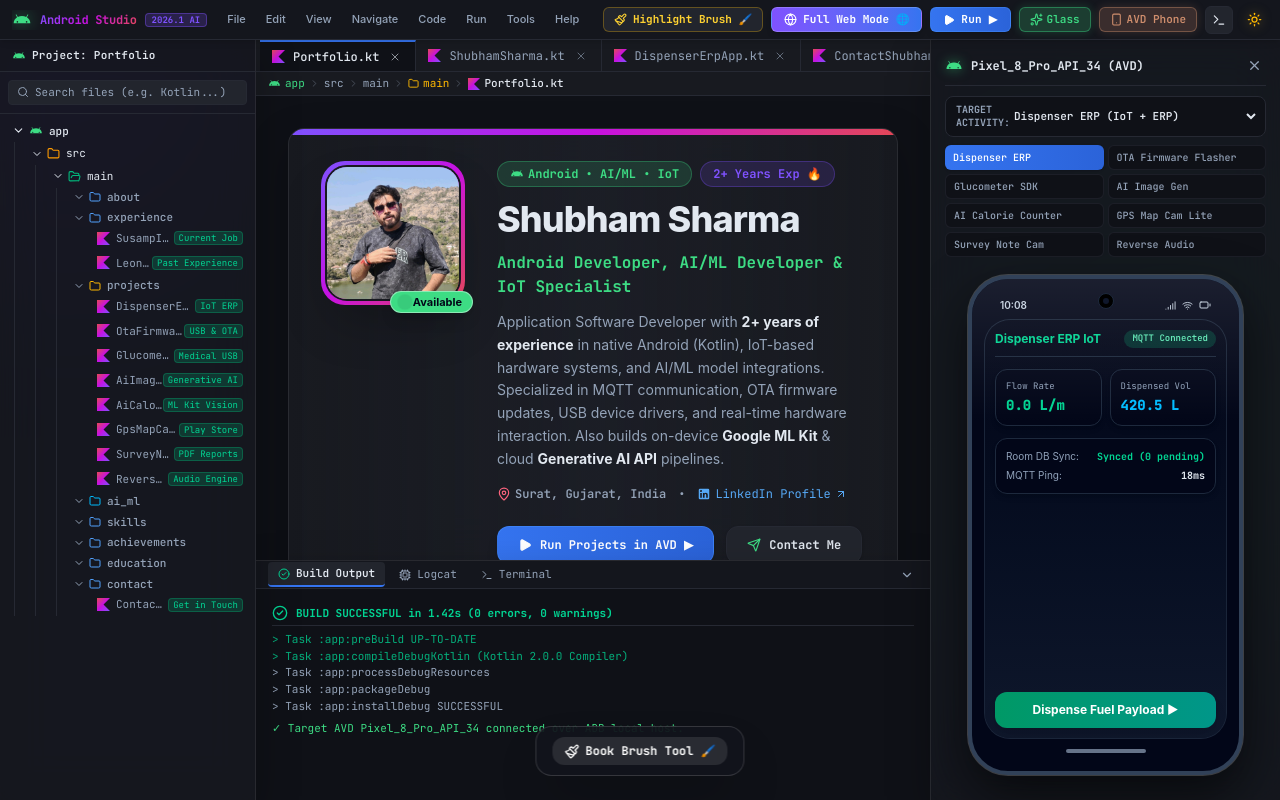
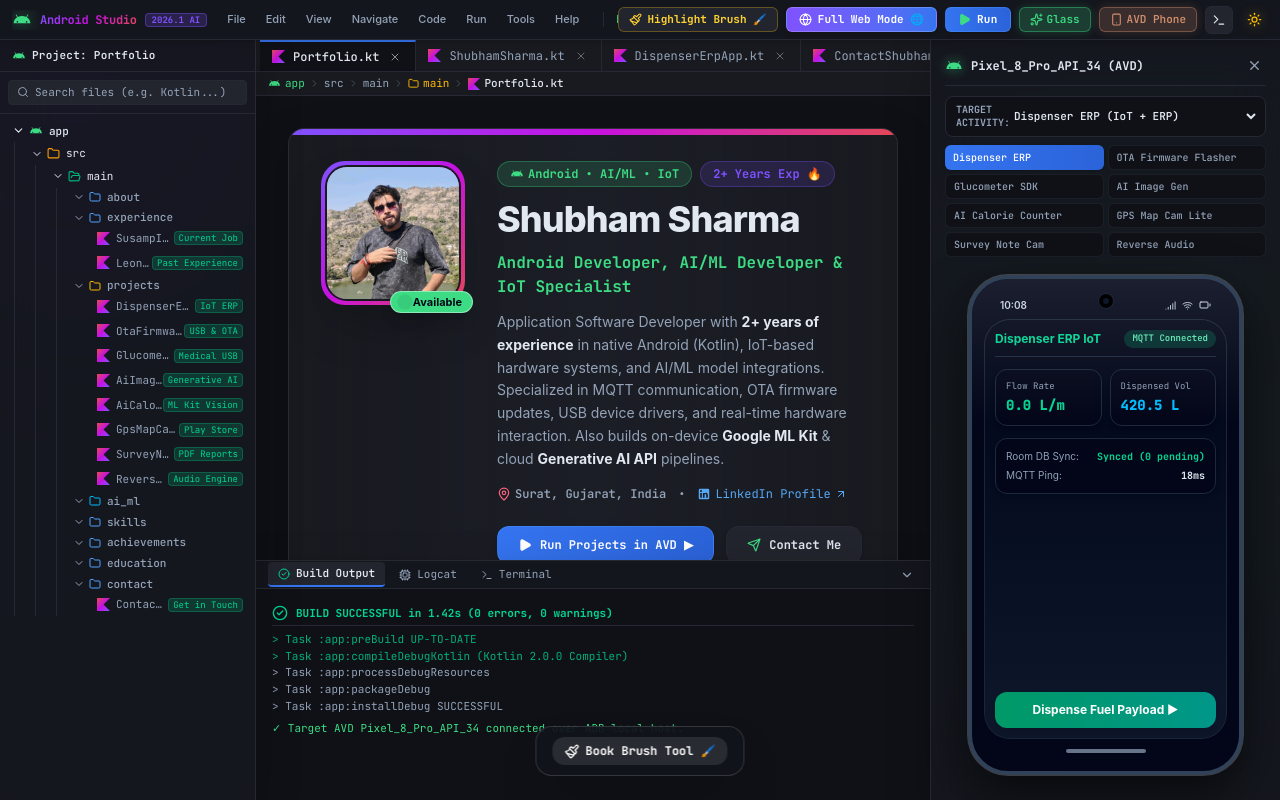
Before and after one commit to SharmaShubham07/Portfolio, a React (Vite) app: page / in a window 1280 px wide. Built offline with nearby package versions, Linux system fonts and the light colour scheme.

Commit message:
Fix duplicate run play icon in TopNavbar

```diff
--- a/src/components/TopNavbar.jsx
+++ b/src/components/TopNavbar.jsx
@@ -114,14 +114,14 @@
           )}
         </button>
 
-        {/* "Run ▶" Button */}
+        {/* "Run" Button */}
         <button
           onClick={handleRun}
           className="flex items-center space-x-1.5 px-3 py-1 rounded-md bg-gradient-to-r from-[#3574F0] to-[#2B63D9] hover:from-[#2B63D9] hover:to-[#1E4EB8] text-white font-medium shadow-md hover:shadow-lg transition-all active:scale-95 cursor-pointer glass-pill font-mono border border-blue-400/30"
           title="Run App (Build & Open AVD Emulator)"
         >
-          <Play size={12} className="fill-current text-white" />
-          <span className="text-[11px] tracking-wide font-bold">Run ▶</span>
+          <Play size={13} className="fill-[#3DDC84] text-[#3DDC84]" />
+          <span className="text-[11px] tracking-wide font-bold">Run</span>
         </button>
 
         {/* Liquid Glass Toggle */}
@@ -174,7 +174,7 @@
           {theme === "darcula" ? (
             <Sun size={15} className="text-amber-400 drop-shadow-[0_0_6px_rgba(251,191,36,0.5)]" />
           ) : (
-            <Moon size={15} className="text-indigo-600 drop-shadow-[0_0_6px_rgba(79,70,229,0.5)]" />
+            <Moon size={15} className="text-[#3574F0] drop-shadow-[0_0_6px_rgba(53,116,240,0.5)]" />
           )}
         </button>
       </div>
```
